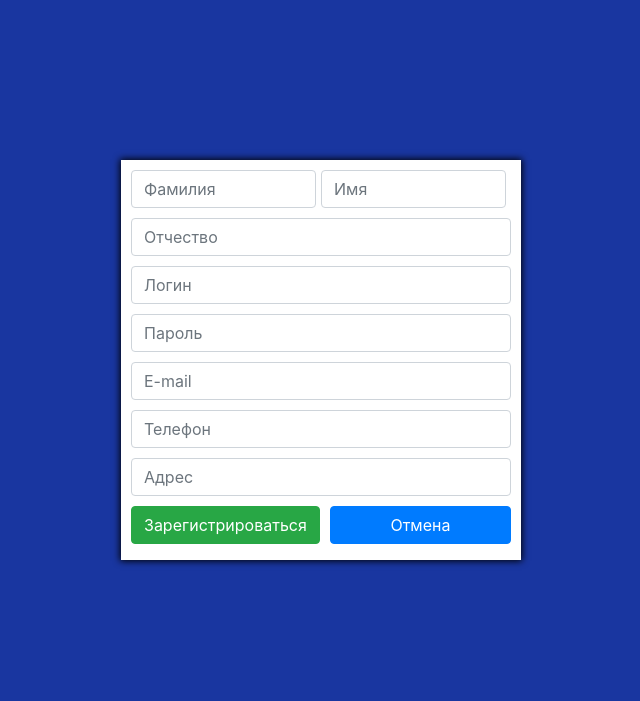
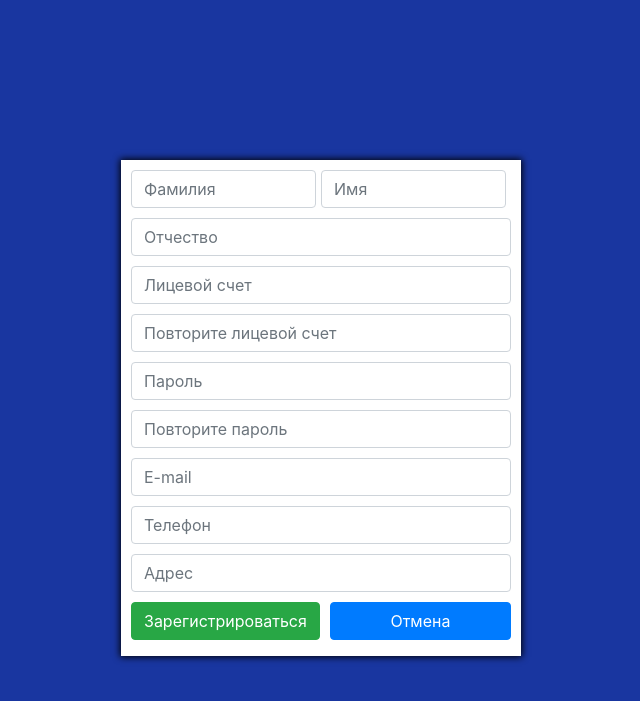
Before and after one commit to MACTEPwar/site.com, a PHP site: page /registrarion.php in a window 1280 px wide. Shown: the top 701 px of the page, without its empty margins (319-959 px from the left). Run offline with PHP 8.4, Linux system fonts and the light colour scheme.

Commit message:
novie ulovki

```diff
--- a/js/script.js
+++ b/js/script.js
@@ -15,7 +15,7 @@ $(document).ready(function(){
         function (res) {
             var d = JSON.parse(res);
             console.log(d.mass);
-            var title=["Username","Username","Username","Username","Username","Username","Username","Username","Username","Username","Username"];
+            var title=["Кол-во человек","Льгота","Период","начисления","сумма льготы","оплочено","супсидия","скидка","всего начислено","входящее сальдо","исходящее сальдо"];
             $("#tThr").append("<tr id='tt0'>");
             title.forEach(function(item, i, arr){
                 $("#tThr").append("<th>"+item+"</th>");
@@ -26,7 +26,19 @@ $(document).ready(function(){
                 $("#tableReport").append('<tr id=tableTr'+i+'></tr>');
                 for(var j=0;j<d.mass[i].length;j++)
                 {
-                    if (j<=9||j>20) continue;
+                    if (j<=4||j==6||j==8||j==9||j>=19) continue;
+                    if (j==7)
+                    {
+                        if (d.mass[i][j] == " ")
+                        {
+                            $("#tableTr"+i).append('<td>Нет льготы</td>');
+                            continue;
+                        }
+                        else{
+                            $("#tableTr"+i).append('<td>Есть льготы</td>');
+                            continue;
+                        }
+                    }
                     $("#tableTr"+i).append('<td>'+d.mass[i][j]+'</td>');
                 }
             }
@@ -34,6 +46,52 @@ $(document).ready(function(){
     });
     $("#logOut").click(function(){
         deleteCookie("PHPSESSID");
+        window.location.href = "./index.php";
+
+    });
+    $('#regForm').on('submit', function(e) {
+        //regFirstname
+        //regName
+        //regPatronymic
+        //lsOne
+        //lsTwo
+        //passOne
+        //passTwo
+        //regEmail
+        //regPhone
+        //regAddress
+        if ($("#regFirstname").val() == "" || $("#regName").val() == "" || $("#regPatronymic").val() == "" || $("#lsOne").val() == "" || $("#passOne").val() == "" || $("#regEmail").val() == "" || $("#regPhone").val() == "" || $("#regAddress").val() == "")
+        {
+            alert("Заполните все поля");
+            //$("#lsTwo").style.borderColor = "#ccc";
+            //$("#lsTwo").css('border-color','red');
+            return false;
+        }
+        if ($("#lsOne").val() != $("#lsTwo").val())
+        {
+            alert("Проверьте правильность ввода лицевого счета");
+
+            return false;
+        }
+        if ($("#passOne").val() != $("#passTwo").val())
+        {
+            alert("Проверьте правильность ввода пароля");
+            return false;
+        }
+    });
+
+    $("#lsTwo").on('input',function(){
+        if ($("#lsTwo").val() != $("#lsOne").val())
+        {
+            $("#lsTwo").css('border-color','red');
+            $("#lsTwo").css('background-color','#ffcccc');
+
+
+        }
+        else{
+            $("#lsTwo").css('border-color','green');
+            $("#lsTwo").css('background-color','rgb(207, 255, 208)');
+        }
     });
 });
 
@@ -43,7 +101,6 @@ function getCookie(name) {
   ));
   return matches ? decodeURIComponent(matches[1]) : undefined;
 }
-
 function deleteCookie(name) {
   setCookie(name, "", {
     expires: -1
--- a/registrarion.php
+++ b/registrarion.php
@@ -5,53 +5,44 @@
         <link rel="stylesheet" href="https://stackpath.bootstrapcdn.com/bootstrap/4.1.1/css/bootstrap.min.css" integrity="sha384-WskhaSGFgHYWDcbwN70/dfYBj47jz9qbsMId/iRN3ewGhXQFZCSftd1LZCfmhktB" crossorigin="anonymous">
     </head>
     <body style="background-color:#1936a0;">
-        <!--
-        <h1>Регистрация</h1>
-        <form action="./query.php?name=reg_form" method="post" id="regForm">
-            <label>Введите фамилию: <input type="text" name="firstname"/></label>
-            <label> имя: <input type="text" name="username"/></label><br><br>
-            <label> Введите отчество: <input type="text" name="patronymic"/></label><br><br>
-            <label> Введите логин: <input type="text" name="regLogin"/></label><br><br>
-            <label> Введите пароль: <input type="text" name="regPass"/></label><br><br>
-            <label> Введите email: <input type="text" name="email"/></label><br><br>
-            <label> Введите телефон: <input type="text" name="phone"/></label><br><br>
-            <label> Введите адрес: <input type="text" name="address"/></label><br><br>
-            <input type="submit" value="Зарегистрироваться" name="btnReg" />
-            <input type="button" id="btcRegCancel" value="Отмена"/>
-        </form>
-        -->
         <div class="container" style="max-width:400px;box-shadow: 0 0 7px 1px black;position:relative;top:20%;">
                 <div class="row" style="min-width:100%;padding-left:10px;padding-right:10px;background-color:white;">
                     <form class="form-horizontal"  style="min-width:100%;" action="./query.php?name=reg_form" method="post" id="regForm">
                         <div class="row" style="margin-top:10px;margin-left:0px;margin-right:0px;">
                             <div class="col" style="padding:0;padding-right:5px;">
-                            <input type="text" name="firstname" class="form-control" placeholder="Фамилия"/>
+                            <input type="text" name="firstname" class="form-control" placeholder="Фамилия" id=regFirstname/>
                             </div>
                             <div class="col" style="padding:0;padding-right:5px;">
-                            <input type="text" name="username" class="form-control" placeholder="Имя"/>
+                            <input type="text" name="username" class="form-control" placeholder="Имя" id="regName"/>
                             </div>
                         </div>
                         <div class="row" style="margin-top:10px;margin-left:0px;margin-right:0px;">
-                            <input type="text" name="patronymic" class="form-control" placeholder="Отчество"/>
+                            <input type="text" name="patronymic" class="form-control" placeholder="Отчество" id="regPatronymic"/>
                         </div>
                         <div class="row" style="margin-top:10px;margin-left:0px;margin-right:0px;">
-                            <input type="text" name="regLogin" class="form-control" placeholder="Логин"/>
+                            <input id="lsOne" type="text" name="regLogin" class="form-control" placeholder="Лицевой счет"/>
                         </div>
                         <div class="row" style="margin-top:10px;margin-left:0px;margin-right:0px;">
-                            <input type="password" name="regPass" class="form-control" placeholder="Пароль"/>
+                            <input id="lsTwo" type="text" name="regLoginConfim" class="form-control" placeholder="Повторите лицевой счет"/>
                         </div>
                         <div class="row" style="margin-top:10px;margin-left:0px;margin-right:0px;">
-                            <input type="text" name="email" class="form-control" placeholder="E-mail"/>
+                            <input id="passOne" type="password" name="regPass" class="form-control" placeholder="Пароль"/>
                         </div>
                         <div class="row" style="margin-top:10px;margin-left:0px;margin-right:0px;">
-                            <input type="text" name="phone" class="form-control" placeholder="Телефон"/>
+                            <input id="passTwo" type="password" name="regPassConfim" class="form-control" placeholder="Повторите пароль"/>
                         </div>
                         <div class="row" style="margin-top:10px;margin-left:0px;margin-right:0px;">
-                            <input type="text" name="address" class="form-control" placeholder="Адрес"/>
+                            <input type="text" name="email" class="form-control" placeholder="E-mail" id="regEmail"/>
+                        </div>
+                        <div class="row" style="margin-top:10px;margin-left:0px;margin-right:0px;">
+                            <input type="text" name="phone" class="form-control" placeholder="Телефон" id="regPhone"/>
+                        </div>
+                        <div class="row" style="margin-top:10px;margin-left:0px;margin-right:0px;">
+                            <input type="text" name="address" class="form-control" placeholder="Адрес" id="regAddress"/>
                         </div>
                         <div class="row" style="margin-top:10px;margin-left:0px;margin-right:0px;">
                             <div class="col" style="padding:0;padding-right:5px;">
-                                <input type="submit" name="btnReg" value="Зарегистрироваться" style="width:100%;" class="btn btn-success">
+                                <input type="submit" name="btnReg" value="Зарегистрироваться" style="width:100%;" class="btn btn-success" id="btnRegSubmit">
                             </div>
                             <div class="col"  style="padding:0;padding-left:5px;">
                                 <input type="button" value="Отмена" id="btcRegCancel" style="width:100%;" class="btn btn-primary"/>
```
